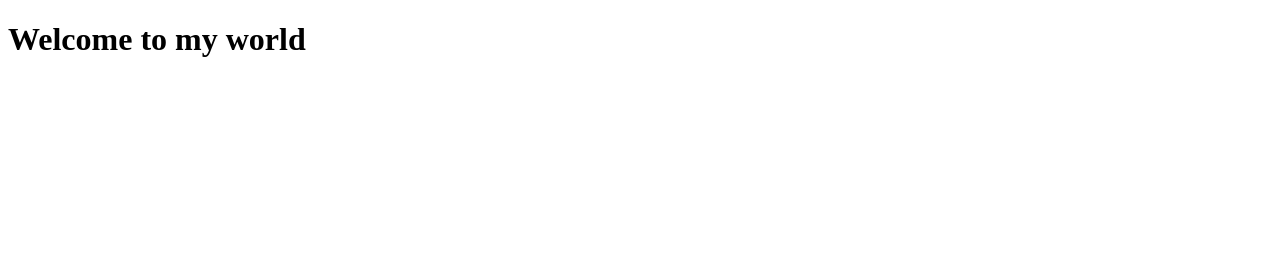
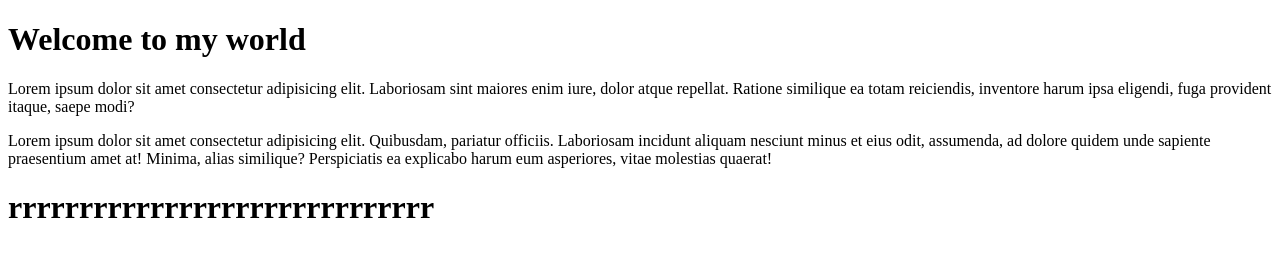
Before and after one commit to SanyaJaiswal/name, a plain HTML site: page index.html in a window 1280 px wide. Drawn offline with Linux system fonts and the light colour scheme.

Commit message:
second commit

```diff
--- a/index.html
+++ b/index.html
@@ -8,6 +8,11 @@
 </head>
 <body>
     <h1>Welcome to my world</h1>
+    <p>Lorem ipsum dolor sit amet consectetur adipisicing elit. Laboriosam sint maiores enim iure, dolor atque repellat. Ratione similique ea totam reiciendis, inventore harum ipsa eligendi, fuga provident itaque, saepe modi?</p>
+    <p>Lorem ipsum dolor sit amet consectetur adipisicing elit. Quibusdam, pariatur officiis. Laboriosam incidunt aliquam nesciunt minus et eius odit, assumenda, ad dolore quidem unde sapiente praesentium amet at! Minima, alias similique? Perspiciatis ea explicabo harum eum asperiores, vitae molestias quaerat!</p>
+    <h1>
+        rrrrrrrrrrrrrrrrrrrrrrrrrrrrrr
+    </h1>
 
 </body>
 </html>
```
